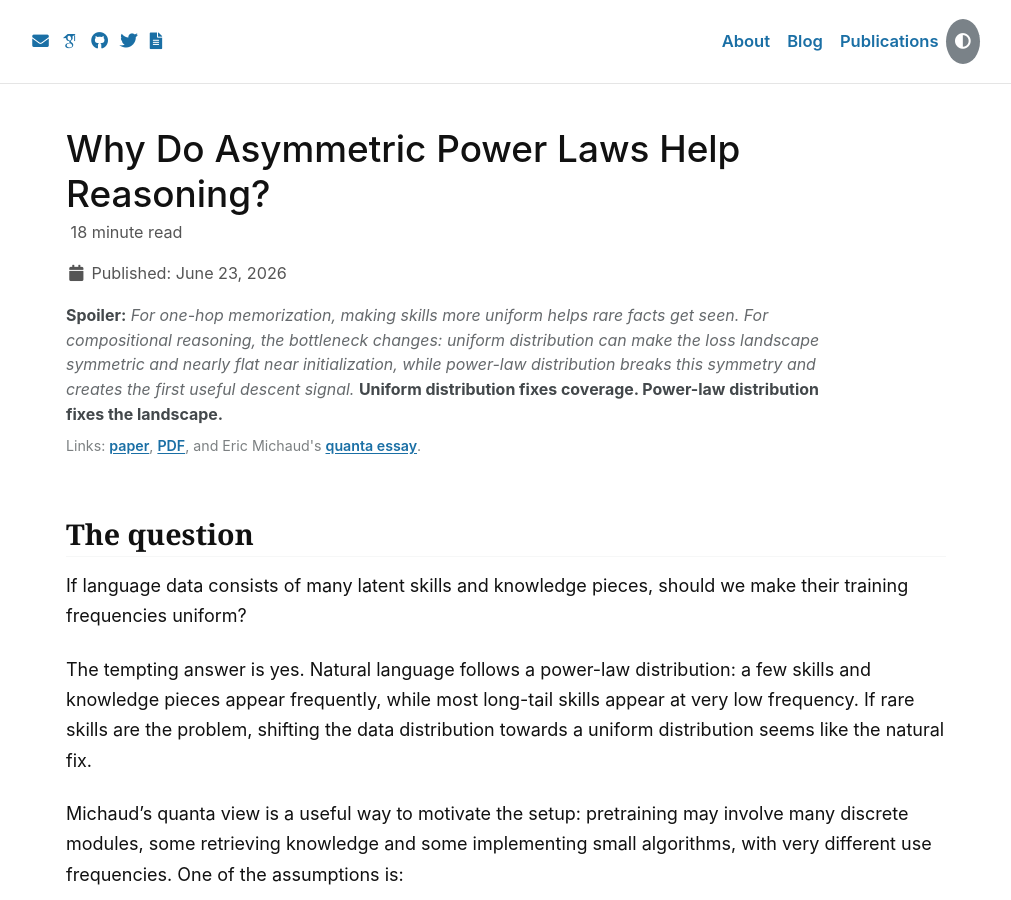
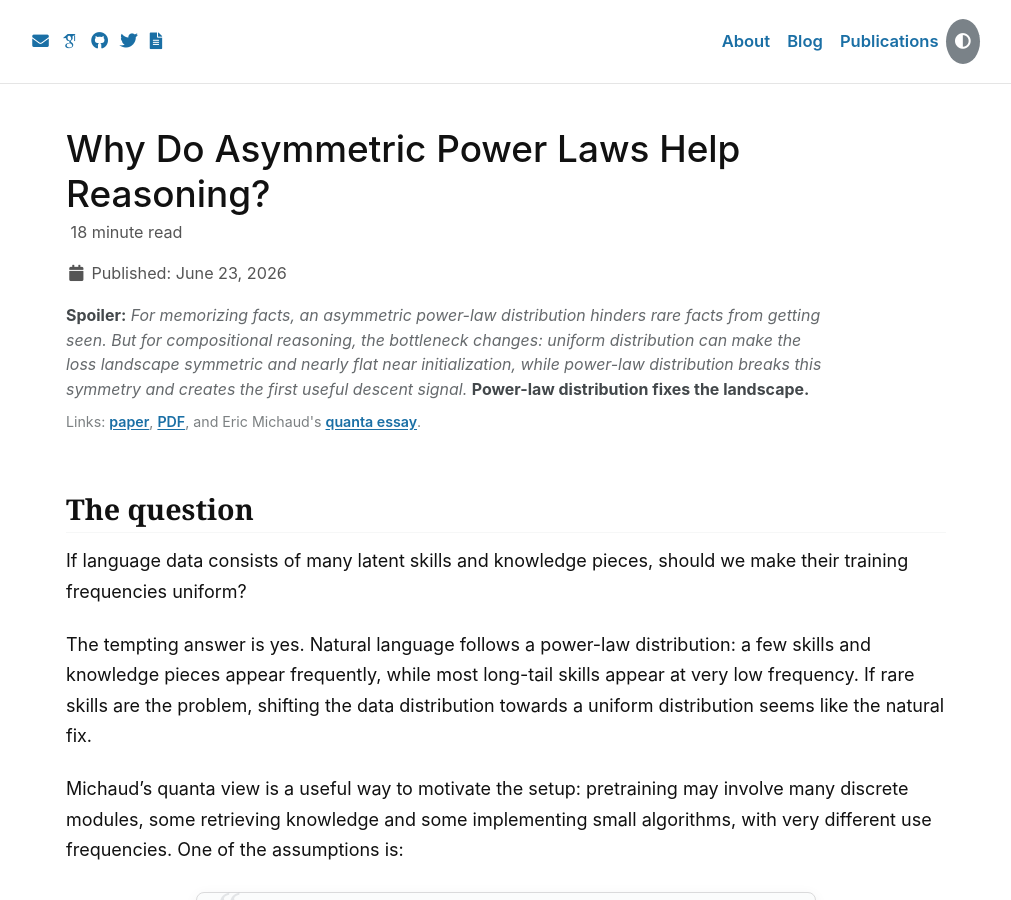
Before and after one commit to zixuan-wang-dlt/zixuan-wang-dlt.github.io, a Jekyll site: the page built from _posts/2026-06-23-power-law-compositional-reasoning.md, in a window 1280 px wide and 900 px high. Shown: the whole window, without its empty margins (134-1145 px from the left). Built offline with Jekyll 4.4.1, drawn with Linux system fonts in a browser that asks for light colours; some web fonts are replaced; formulas are drawn with MathJax 3; comment, search, counter and statistics services are not loaded.

Commit message:
Refine power-law spoiler wording

```diff
--- a/_posts/2026-06-23-power-law-compositional-reasoning.md
+++ b/_posts/2026-06-23-power-law-compositional-reasoning.md
@@ -20,7 +20,7 @@ toc: true
 toc_sticky: true
 ---
 
-<p class="powerlaw-spoiler"><strong>Spoiler:</strong> For one-hop memorization, making skills more uniform helps rare facts get seen. For compositional reasoning, the bottleneck changes: uniform distribution can make the loss landscape symmetric and nearly flat near initialization, while power-law distribution breaks this symmetry and creates the first useful descent signal. <strong>Uniform distribution fixes coverage. Power-law distribution fixes the landscape.</strong></p>
+<p class="powerlaw-spoiler"><strong>Spoiler:</strong> For memorizing facts, an asymmetric power-law distribution hinders rare facts from getting seen. But for compositional reasoning, the bottleneck changes: uniform distribution can make the loss landscape symmetric and nearly flat near initialization, while power-law distribution breaks this symmetry and creates the first useful descent signal. <strong>Power-law distribution fixes the landscape.</strong></p>
 
 <p class="powerlaw-links">Links: <a href="https://arxiv.org/abs/2604.22951">paper</a>, <a href="https://arxiv.org/pdf/2604.22951">PDF</a>, and Eric Michaud's <a href="https://ericjmichaud.com/quanta/">quanta essay</a>.</p>
 
```
